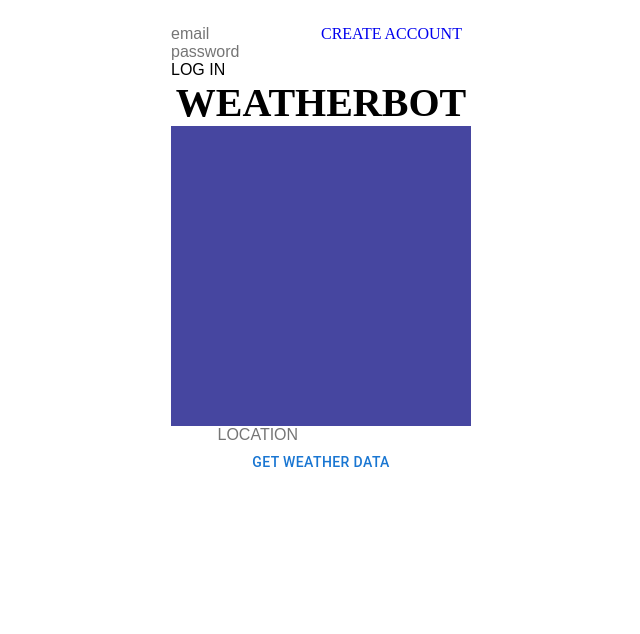
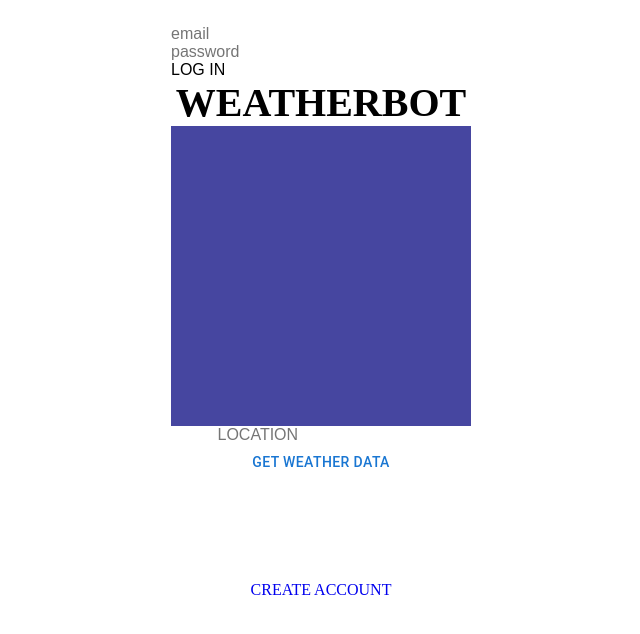
Before and after one commit to infinity-machine/C6-WEATHERAPP, a React (Create React App) app in the folder client/: page / in a window 1280 px wide. Shown: the top 634 px of the page, without its empty margins (319-959 px from the left). Built offline with nearby package versions, Linux system fonts and the light colour scheme.

Commit message:
various polishings

```diff
--- a/client/src/App.js
+++ b/client/src/App.js
@@ -5,6 +5,7 @@ import ForecastNow from './components/ForecastNow';
 import Forecast7Day from './components/Forecast7Day';
 import './index.css';
 import { Button } from '@mui/material';
+import { NavLink } from 'react-router-dom';
 
 
 function App() {
@@ -22,6 +23,7 @@ function App() {
         setLat(data.coord.lat);
         setLon(data.coord.lon);
         setCitySelect(city);
+        setLocInput('')
       });
   }
 
@@ -57,15 +59,16 @@ function App() {
                 <p>.....</p>
             }
             {
-            citySelect ?
-              <Forecast7Day city={citySelect} lat={lat} lon={lon} apiKey={apiKey} /> :
-              <></>
-          }
+              citySelect ?
+                <Forecast7Day city={citySelect} lat={lat} lon={lon} apiKey={apiKey} /> :
+                <></>
+            }
           </div>
         ) : (
           <div className="centertext">
             <h1 id="headline">WEATHERBOT</h1>
-            <div id="icon"></div>
+            <div id="icon">
+            </div>
             <div className="margincenter centertext">
               <form onSubmit={handleLocSubmit}>
                 <input onChange={handleInputChange} value={locInput} type="text" placeholder="LOCATION"></input>
@@ -75,35 +78,9 @@ function App() {
           </div>
         )
       }
-
-
-
-
-
-
-
-
-
-
-
-      {/* <div>
-
-        <div>
-          {
-            citySelect ?
-              <ForecastNow city={citySelect} lat={lat} lon={lon} apiKey={apiKey} /> :
-              <p>.....</p>
-          }
-        </div >
-        <div>
-          <h2>WEEKLY FORECAST</h2>
-          {
-            citySelect ?
-              <Forecast7Day city={citySelect} lat={lat} lon={lon} apiKey={apiKey} /> :
-              <></>
-          }
-        </div>
-      </div> */}
+      <div class="footer centertext">
+        {user ? <></> : <NavLink to="/register">CREATE ACCOUNT</NavLink>}
+      </div>
     </div>
   );
 }
--- a/client/src/components/Forecast7Day.js
+++ b/client/src/components/Forecast7Day.js
@@ -19,10 +19,10 @@ const Forecast7Day = (props) => {
                 return <div key={index} className="centertext">
                     <div>
                         <p>{moment().add(index, 'days').format('dddd, MMMM Do')}</p>
-                        <p>TEMPERATURE - MIN: {data.temp.min} MAX: {data.temp.max}</p>
-                        <p>HUMIDITY: {data.humidity}</p>
-                        <p>WINDSPEED: {data.wind_speed}</p>
-                        <p>UV INDEX: {data.uvi}</p>
+                        <p>min: {data.temp.min}&#176;F max: {data.temp.max}&#176;F</p>
+                        <p>humidity: {data.humidity}</p>
+                        <p>windspeed: {data.wind_speed}</p>
+                        <p>uv index: {data.uvi}</p>
                     </div>
                     <img src={`https://openweathermap.org/img/wn/${data.weather[0].icon}@2x.png`} alt="daily weather conditions"></img>
                 </div>
--- a/client/src/components/ForecastNow.js
+++ b/client/src/components/ForecastNow.js
@@ -30,11 +30,10 @@ const ForecastNow = (props) => {
             <form onSubmit={saveLocation}>
               <button>SAVE LOCATION</button>
             </form>
-            <p>TEMPERATURE: {weatherData.temp}</p>
-            <p>FEELS LIKE: {weatherData.feels_like}</p>
-            <p>HUMIDITY: {weatherData.humidity}</p>
-            <p>WINDSPEED: {weatherData.wind_speed}</p>
-            <p>UV INDEX: {weatherData.uvi}</p>
+            <p>{weatherData.temp}&#176;F - feels like {weatherData.feels_like}&#176;F</p>
+            <p>humidity: {weatherData.humidity}%</p>
+            <p>windspeed: {weatherData.wind_speed}</p>
+            <p>uv index: {weatherData.uvi}</p>
           </div>
           <img src={iconURL} alt="current weather conditions"></img>
         </div>
--- a/client/src/components/LogInForm.js
+++ b/client/src/components/LogInForm.js
@@ -2,8 +2,6 @@ import React from 'react'
 import { useState } from 'react';
 import { useMutation } from '@apollo/client'
 import { LOGIN_USER } from '../utils/mutations';
-import { NavLink } from 'react-router-dom';
-import { Grid } from '@mui/material';
 
 const LogInForm = (props) => {
   const [formInput, setFormInput] = useState({
@@ -40,10 +38,6 @@ const LogInForm = (props) => {
             <input name="password" type="password" value={formInput.password} placeholder="password" onChange={handleInputChange}></input>
             <button>LOG IN</button>
         </form>
-        <div>
-          <NavLink to="/register">CREATE ACCOUNT</NavLink>
-        </div>
-
     </div>
   )
 }
--- a/client/src/index.css
+++ b/client/src/index.css
@@ -48,3 +48,7 @@ body {
   background-color: rgb(70, 70, 160);
   margin: auto;
 }
+
+.footer {
+  padding-top: 100px;
+}
```
